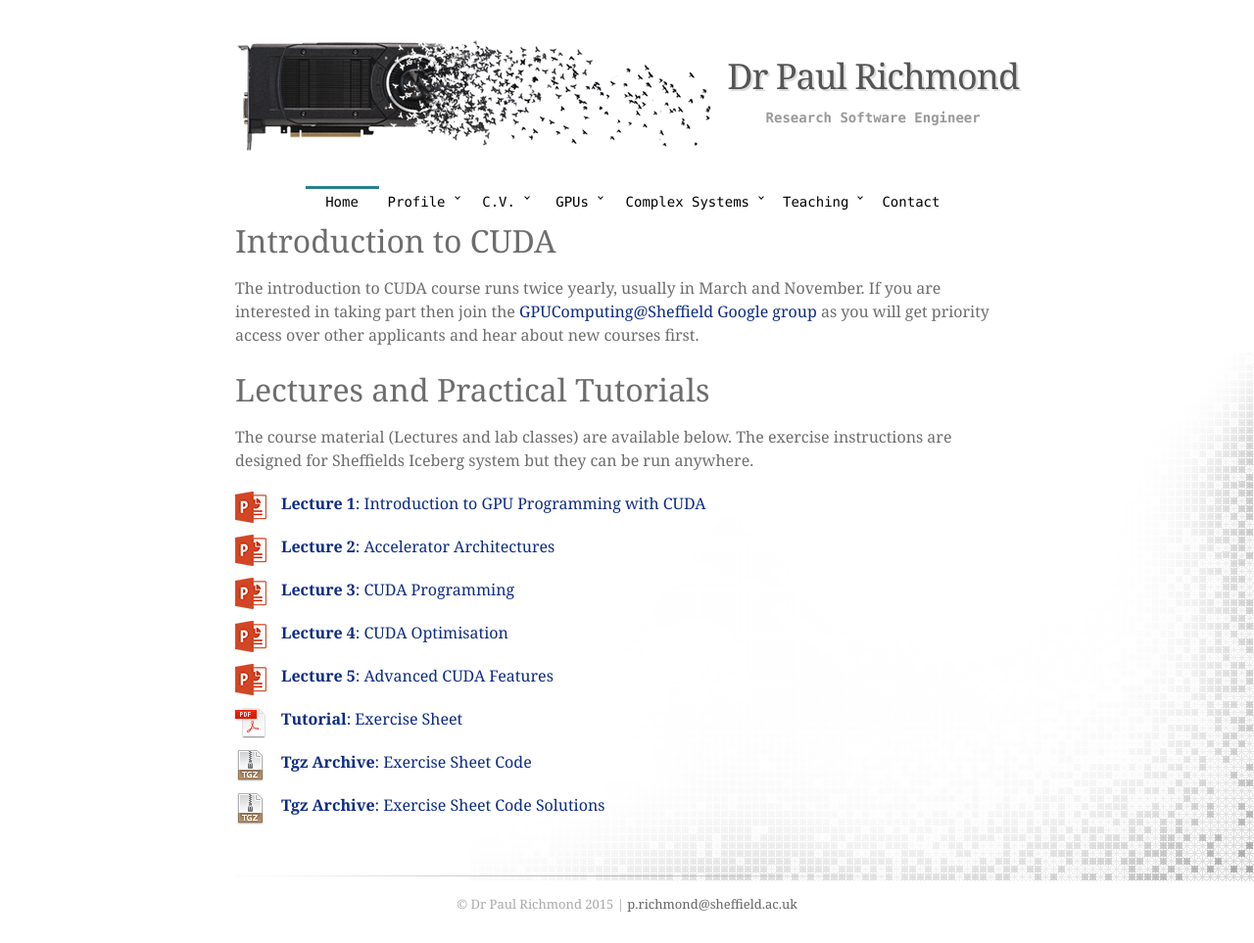
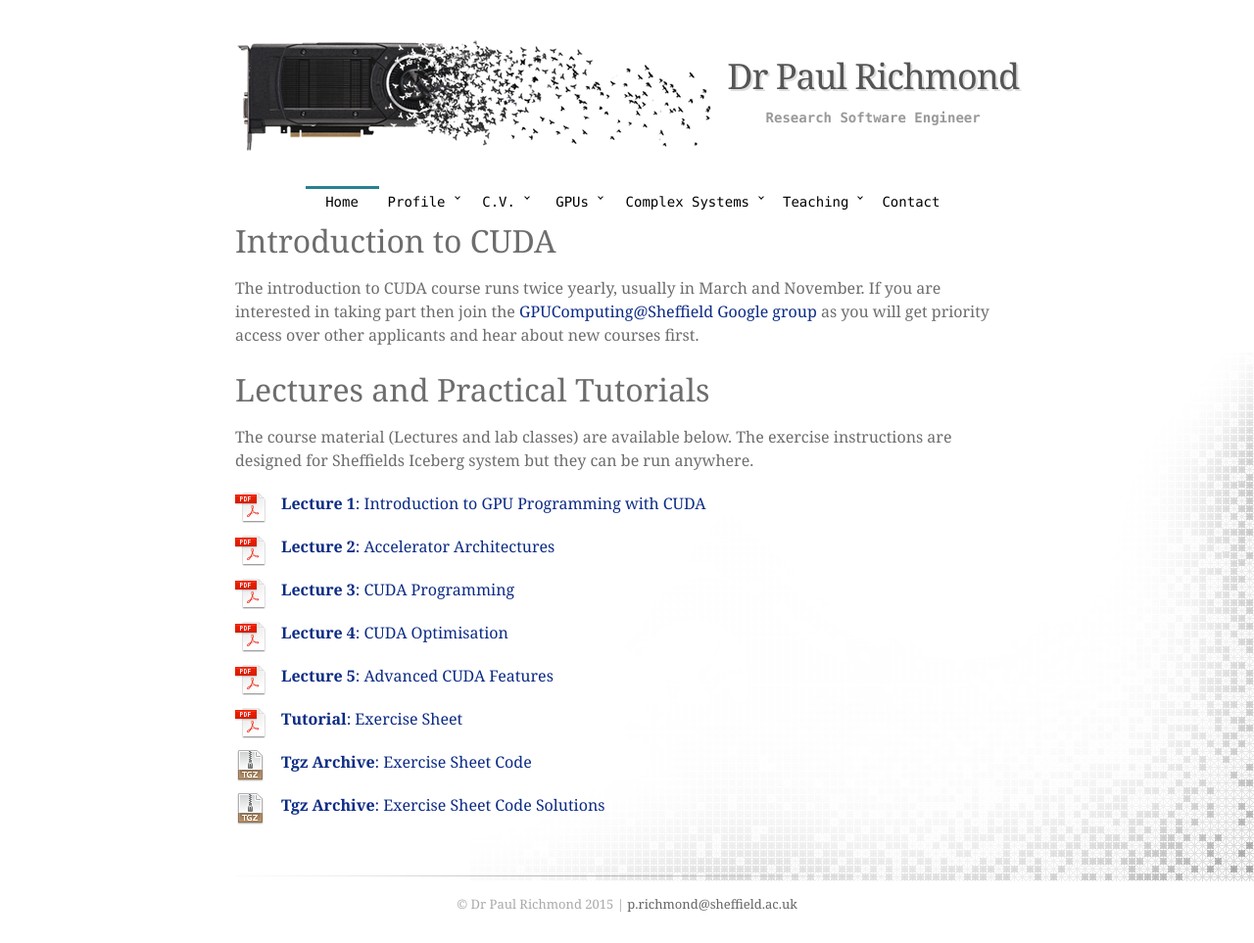
Before and after one commit to mondus/mondus.github.io, a Jekyll site: the page built from teaching/CUDA/index.md, in a window 1280 px wide. Shown: the whole page at 98% size. Built offline with Jekyll 4.4.1, drawn with Linux system fonts in a browser that asks for light colours; nearby versions of some CDN libraries; some web fonts are replaced.

Commit message:
file logos

```diff
--- a/teaching/CUDA/index.md
+++ b/teaching/CUDA/index.md
@@ -11,15 +11,15 @@ The introduction to CUDA course runs twice yearly, usually in March and November
 
 The course material (Lectures and lab classes) are available below. The exercise instructions are designed for Sheffields Iceberg system but they can be run anywhere.
 
-[![Lecture 1](../../assets/images/powerpoint.png){: .icon} **Lecture 1**: Introduction to GPU Programming with CUDA](https://drive.google.com/file/d/0B2HbOiEppVPMNnFuZm4xTmc1MkE/view?usp=sharing)
+[![Lecture 1](../../assets/images/pdf.png){: .icon} **Lecture 1**: Introduction to GPU Programming with CUDA](https://drive.google.com/file/d/0B2HbOiEppVPMNnFuZm4xTmc1MkE/view?usp=sharing)
 
-[![Lecture 2](../../assets/images/powerpoint.png){: .icon} **Lecture 2**: Accelerator Architectures](https://drive.google.com/file/d/0B2HbOiEppVPMNFBWZ21vNkYybTg/view?usp=sharing)
+[![Lecture 2](../../assets/images/pdf.png){: .icon} **Lecture 2**: Accelerator Architectures](https://drive.google.com/file/d/0B2HbOiEppVPMNFBWZ21vNkYybTg/view?usp=sharing)
 
-[![Lecture 3](../../assets/images/powerpoint.png){: .icon} **Lecture 3**: CUDA Programming](https://drive.google.com/file/d/0B2HbOiEppVPMeFpMQ3FRRDF5XzA/view?usp=sharing)
+[![Lecture 3](../../assets/images/pdf.png){: .icon} **Lecture 3**: CUDA Programming](https://drive.google.com/file/d/0B2HbOiEppVPMeFpMQ3FRRDF5XzA/view?usp=sharing)
 
-[![Lecture 4](../../assets/images/powerpoint.png){: .icon} **Lecture 4**: CUDA Optimisation](https://drive.google.com/file/d/0B2HbOiEppVPMLWZ2NVczOVBtaTA/view?usp=sharing)
+[![Lecture 4](../../assets/images/pdf.png){: .icon} **Lecture 4**: CUDA Optimisation](https://drive.google.com/file/d/0B2HbOiEppVPMLWZ2NVczOVBtaTA/view?usp=sharing)
 
-[![Lecture 5](../../assets/images/powerpoint.png){: .icon} **Lecture 5**: Advanced CUDA Features](https://drive.google.com/file/d/0B2HbOiEppVPMN3U5NDFOZ21QRTg/view?usp=sharing)
+[![Lecture 5](../../assets/images/pdf.png){: .icon} **Lecture 5**: Advanced CUDA Features](https://drive.google.com/file/d/0B2HbOiEppVPMN3U5NDFOZ21QRTg/view?usp=sharing)
 
 [![Tutorial](../../assets/images/pdf.png){: .icon} **Tutorial**: Exercise Sheet](https://drive.google.com/file/d/0B2HbOiEppVPMMFFHRkxZcC1iWHM/view?usp=sharing)
 
```
